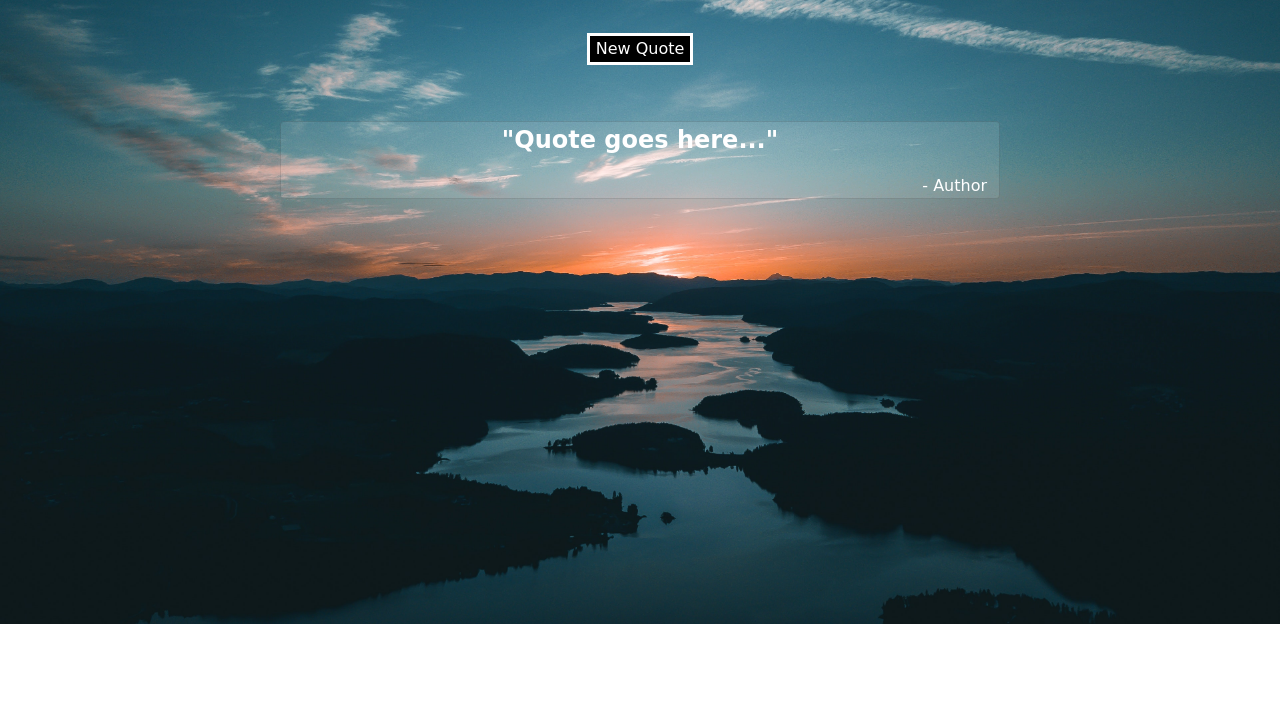
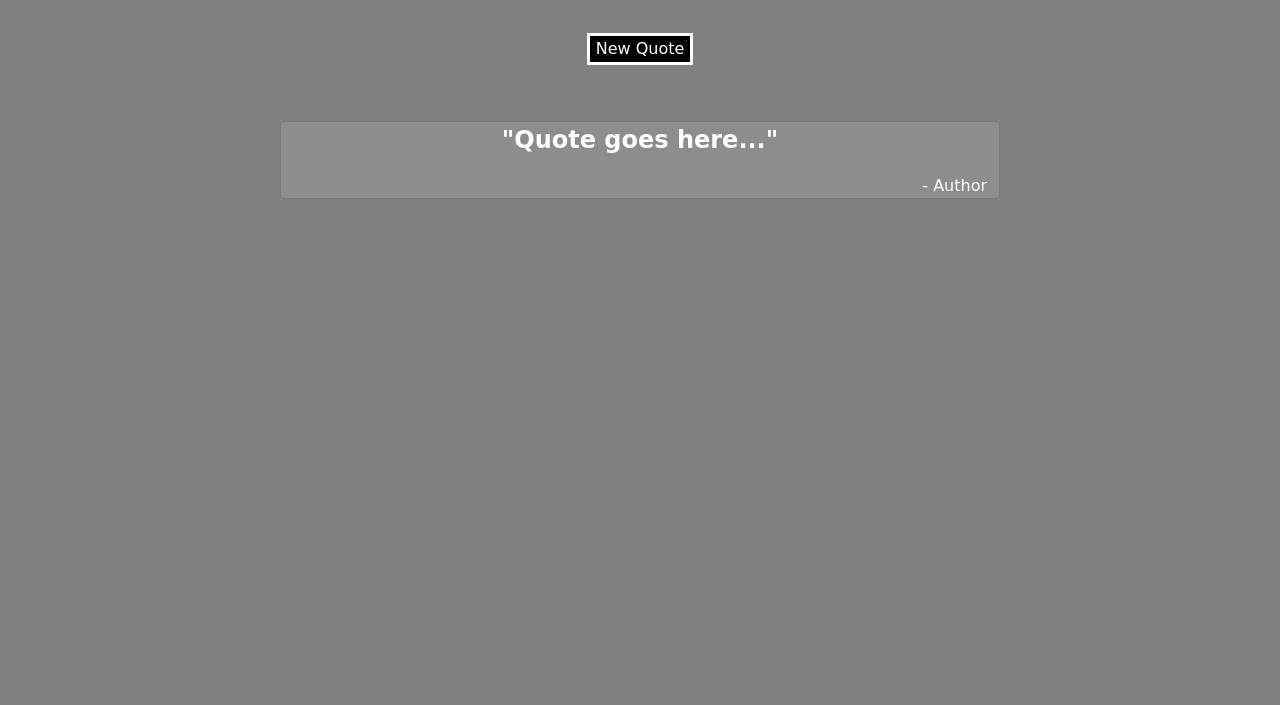
Before and after one commit to shubhamthorve531/Quote-Generator, a plain HTML site: page index.html in a window 1280 px wide. Shown: the part 95-800 px from the top of the page. Drawn offline with nearby package versions, Linux system fonts and the light colour scheme.

Commit message:
Update style.css

```diff
--- a/style.css
+++ b/style.css
@@ -1,6 +1,6 @@
 body {
     font-family: cursive;
-    background: url(/bg.jpg);
+    background: gray;
     background-size: cover;
     background-repeat: no-repeat;
     position: relative;
```
